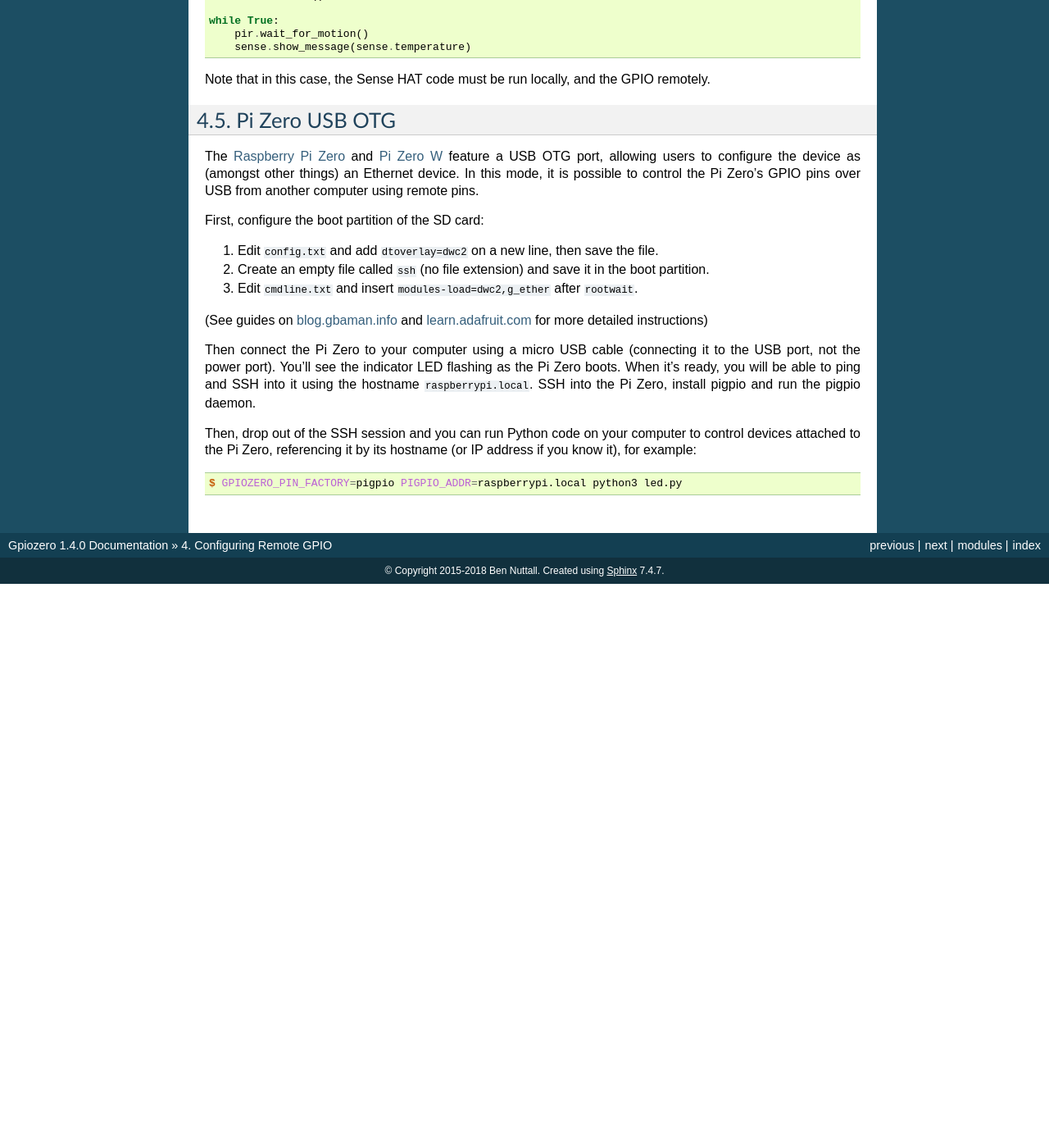
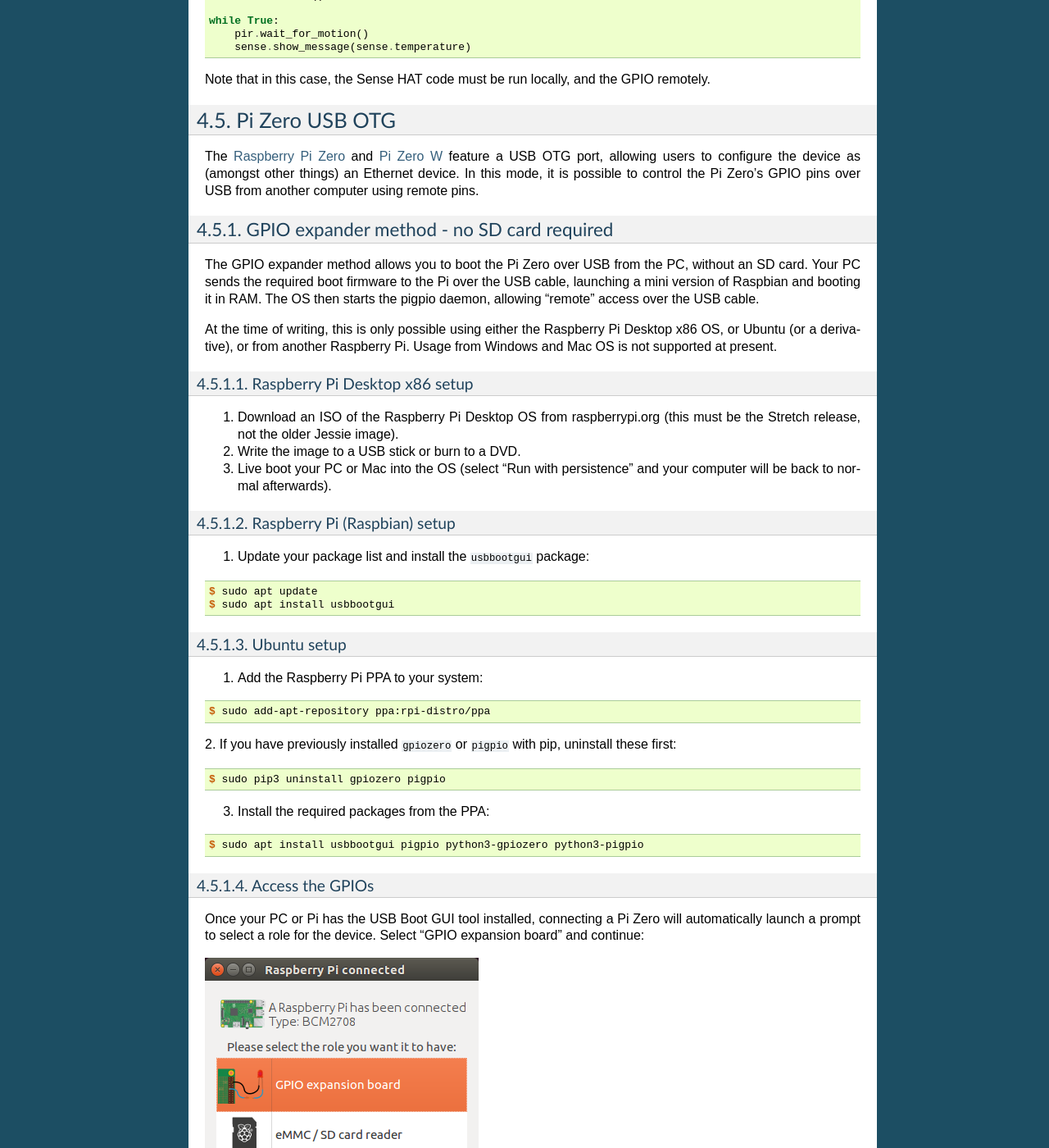
Before and after one commit to gpiozero/gpiozero, a Sphinx documentation site: the page built from docs/remote_gpio.rst, in a window 1280 px wide and 1400 px high, scrolled down 6574 px. Shown: the whole window at 82% size. Built offline with Sphinx 7.4.7, drawn with Linux system fonts in a browser that asks for light colours; before the commit the page ends 7286 px from its top, so only the background shows below that; some of the changed text lies outside the part shown.

Commit message:
Add docs for Pi Zero OTG using USB boot GUI, close #610

```diff
--- a/docs/remote_gpio.rst
+++ b/docs/remote_gpio.rst
@@ -96,9 +96,10 @@
 ==============================
 
 If the control computer (the computer you're running your Python code from) is
-a Raspberry Pi running Raspbian (or a PC running Raspbian x86), then you have
-everything you need. If you're using another Linux distribution, Mac OS or
-Windows then you'll need to install the ``pigpio`` Python library on the PC.
+a Raspberry Pi running Raspbian (or a PC running `Raspberry Pi Desktop x86`_),
+then you have everything you need. If you're using another Linux distribution,
+Mac OS or Windows then you'll need to install the ``pigpio`` Python library on
+the PC.
 
 Raspberry Pi
 ------------
@@ -319,7 +320,102 @@
 mode, it is possible to control the Pi Zero's GPIO pins over USB from another
 computer using remote pins.
 
-First, configure the boot partition of the SD card:
+GPIO expander method - no SD card required
+------------------------------------------
+
+The GPIO expander method allows you to boot the Pi Zero over USB from the PC,
+without an SD card. Your PC sends the required boot firmware to the Pi over the
+USB cable, launching a mini version of Raspbian and booting it in RAM. The OS
+then starts the pigpio daemon, allowing "remote" access over the USB cable.
+
+At the time of writing, this is only possible using either the Raspberry Pi
+Desktop x86 OS, or Ubuntu (or a derivative), or from another Raspberry Pi. Usage
+from Windows and Mac OS is not supported at present.
+
+Raspberry Pi Desktop x86 setup
+~~~~~~~~~~~~~~~~~~~~~~~~~~~~~~
+
+1. Download an ISO of the Raspberry Pi Desktop OS from raspberrypi.org (this
+   must be the Stretch release, not the older Jessie image).
+
+2. Write the image to a USB stick or burn to a DVD.
+
+3. Live boot your PC or Mac into the OS (select "Run with persistence" and your
+   computer will be back to normal afterwards).
+
+Raspberry Pi (Raspbian) setup
+~~~~~~~~~~~~~~~~~~~~~~~~~~~~~
+
+1. Update your package list and install the ``usbbootgui`` package:
+
+.. code-block:: console
+
+    $ sudo apt update
+    $ sudo apt install usbbootgui
+
+Ubuntu setup
+~~~~~~~~~~~~
+
+1. Add the Raspberry Pi PPA to your system:
+
+.. code-block:: console
+
+    $ sudo add-apt-repository ppa:rpi-distro/ppa
+
+2. If you have previously installed ``gpiozero`` or ``pigpio`` with pip,
+uninstall these first:
+
+.. code-block:: console
+
+    $ sudo pip3 uninstall gpiozero pigpio
+
+3. Install the required packages from the PPA:
+
+.. code-block:: console
+
+    $ sudo apt install usbbootgui pigpio python3-gpiozero python3-pigpio
+
+Access the GPIOs
+~~~~~~~~~~~~~~~~
+
+Once your PC or Pi has the USB Boot GUI tool installed, connecting a Pi Zero
+will automatically launch a prompt to select a role for the device. Select
+"GPIO expansion board" and continue:
+
+.. image:: images/gpio-expansion-prompt.png
+
+It will take 30 seconds or so to flash it, then the dialogue will disappear.
+
+Raspberry Pi Desktop and Raspbian will name your Pi Zero connection ``usb0``. On
+Ubuntu, this will likely be something else. You can ping it (be sure to use
+``ping6`` as it's IPv6 only) using the address ``fe80::1%`` followed by the
+connection string. You can look this up using ``ifconfig``.
+
+Set the ``GPIOZERO_PIN_FACTORY`` and ``PIGPIO_ADDR`` environment variables on
+your PC so GPIO Zero connects to the "remote" Pi Zero:
+
+.. code-block:: console
+
+    $ export GPIOZERO_PIN_FACTORY=pigpio
+    $ export PIGPIO_ADDR=fe80::1%usb0
+
+Now any GPIO Zero code you run on the PC will use the GPIOs of the attached Pi
+Zero:
+
+.. image:: images/gpio-expansion-example.png
+
+Alternatively, you can set the pin factory in-line, as explained above.
+
+Read more on the GPIO expander in blog posts on `raspberrypi.org`_ and
+`bennuttall.com`_.
+
+Legacy method - SD card required
+--------------------------------
+
+The legacy method requires the Pi Zero to have a Raspbian SD card inserted.
+
+Start by creating a Raspbian (desktop or lite) SD card, and then configure the
+boot partition like so:
 
 1. Edit ``config.txt`` and add ``dtoverlay=dwc2`` on a new line, then save the
    file.
@@ -351,10 +447,13 @@
 .. _RPi.GPIO: https://pypi.python.org/pypi/RPi.GPIO
 .. _pigpio: http://abyz.me.uk/rpi/pigpio/python.html
 .. _abyz.me.uk: http://abyz.me.uk/rpi/pigpio/download.html
+.. _Raspberry Pi Desktop x86: https://www.raspberrypi.org/downloads/raspberry-pi-desktop/
 .. _get-pip: https://pip.pypa.io/en/stable/installing/
 .. _following this guide: https://www.raspberrypi.org/learning/using-pip-on-windows/worksheet/
 .. _Sense HAT: https://www.raspberrypi.org/products/sense-hat/
 .. _Raspberry Pi Zero: https://www.raspberrypi.org/products/raspberry-pi-zero/
 .. _Pi Zero W: https://www.raspberrypi.org/products/raspberry-pi-zero-w/
+.. _raspberrypi.org: https://www.raspberrypi.org/blog/gpio-expander/
+.. _bennuttall.com: http://bennuttall.com/raspberry-pi-zero-gpio-expander/
 .. _blog.gbaman.info: http://blog.gbaman.info/?p=791
 .. _learn.adafruit.com: https://learn.adafruit.com/turning-your-raspberry-pi-zero-into-a-usb-gadget/ethernet-gadget
```
Also changed, not shown: docs/images/gpio-expansion-example.png (added), docs/images/gpio-expansion-prompt.png (added).
